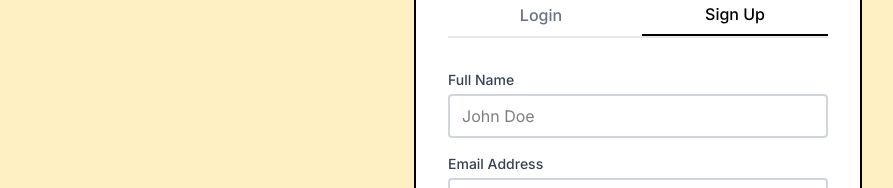
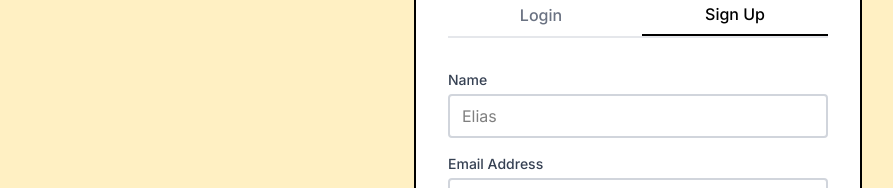
Before and after one commit to EliasPleijelMurray/Splitsy-demo, a React (Vite) app in the folder frontend/: page /login in a window 1280 px wide. Both pictures are taken after a click on the button "Sign Up". Shown: the part 249-437 px from the top of the page, without its empty margins (2-895 px from the left). Built offline with nearby package versions, Linux system fonts and the light colour scheme; no server answers.

Commit message:
updated text

```diff
--- a/frontend/src/pages/Dashboard.tsx
+++ b/frontend/src/pages/Dashboard.tsx
@@ -488,7 +488,7 @@ export const Dashboard = () => {
 
                   <input
                     type="text"
-                    placeholder="Description"
+                    placeholder="Description (optional)"
                     value={expenseDescription}
                     onChange={(e) => setExpenseDescription(e.target.value)}
                     className="w-full p-2 border border-gray-400 bg-white"
--- a/frontend/src/pages/Login.tsx
+++ b/frontend/src/pages/Login.tsx
@@ -140,7 +140,7 @@ export const Login = () => {
                     htmlFor="name"
                     className="block text-sm font-medium text-gray-700 mb-1"
                   >
-                    Full Name
+                    Name
                   </label>
                   <input
                     id="name"
@@ -150,7 +150,7 @@ export const Login = () => {
                     value={formData.name}
                     onChange={handleChange}
                     className="w-full px-3 py-2 border-2 border-gray-300 rounded focus:outline-none focus:border-black"
-                    placeholder="John Doe"
+                    placeholder="Elias"
                   />
                 </div>
               )}
```
